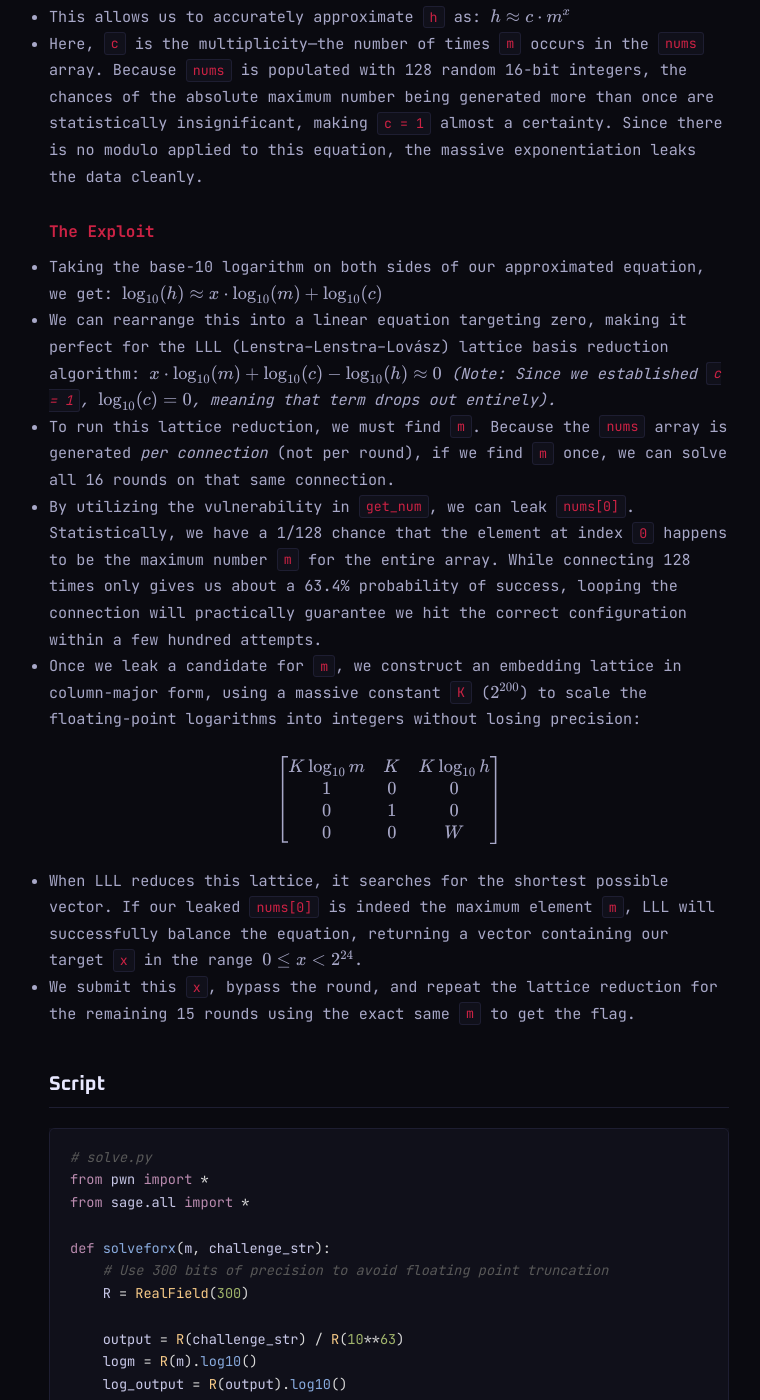
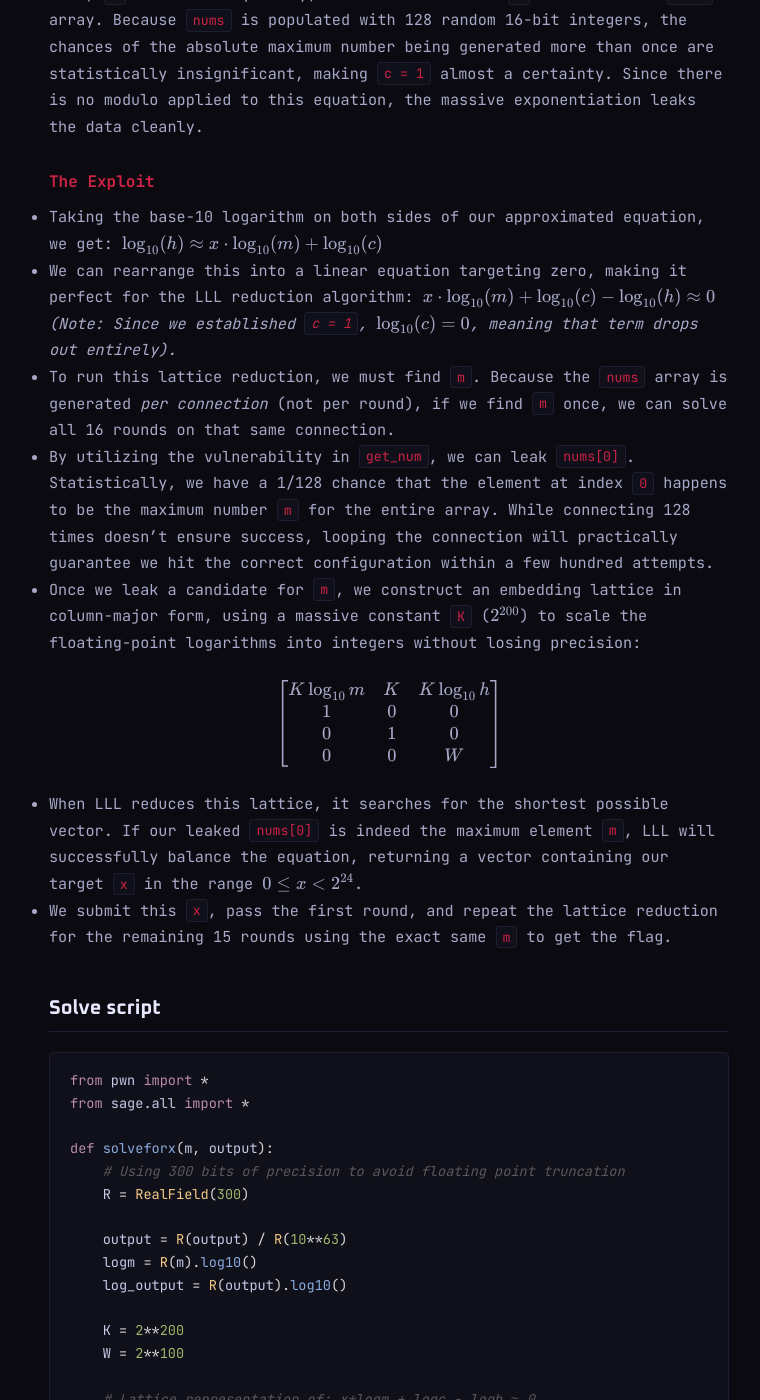
Before and after one commit to 1tsryd3r/1tsryd3r.github.io, a Jekyll site: the page built from _posts/2026-07-07-r3ticket.md, in a window 1280 px wide and 1400 px high, scrolled down 2194 px. Shown: the whole window, without its empty margins (251-1011 px from the left). Built offline with Jekyll 4.4.1, drawn with Linux system fonts in a browser that asks for light colours; some of the changed text lies outside the part shown.

Commit message:
some updates to formatting`
;

````diff
--- a/_posts/2026-07-07-r3ticket.md
+++ b/_posts/2026-07-07-r3ticket.md
@@ -9,19 +9,17 @@
 
 ## Challenge Description
 
-> Another ticket challenge! <br>
-> Handout: `chall.py`
+> Another ticket challenge!
 
 **Attachments:** `chall.py`
 
 ---
 
-## Analysis
-
-### TL;DR
+## TL;DR
 Bypassed an obfuscated array lookup using a logical flaw to leak the maximum array element. Modeled the subsequent large-exponent mathematical leak as a Closest Vector Problem (CVP) and used LLL lattice basis reduction to recover the random 24-bit exponent for all 16 rounds.
 
-### Analysis of chall.py
+## Analysis of chall.py
+
 - First off, in the `get_num()` function, we can see that the variable `part` can only ever evaluate to two values: `0` or `1`.
 
 ```python
@@ -62,15 +60,15 @@
 - The critical flaw here is that because `x` is so large (up to $2^{24}$), `h` is entirely dominated by the highest number in the `nums` array, which we will call `m`.
 - To prove this mathematically, assume the second highest number is `m-1`. The ratio of their terms in the sum is $((m-1)/m)^x$, which simplifies to $(1 - 1/m)^x$. Because `x` averages around $2^{23}$ and `m` is at most 65535, $(1 - 1/m)^x \approx e^{-x/m} \approx e^{-128} \approx 0$. The smaller terms are infinitesimally small.
 - This allows us to accurately approximate `h` as: $h \approx c \cdot m^x$
-- Here, `c` is the multiplicity—the number of times `m` occurs in the `nums` array. Because `nums` is populated with 128 random 16-bit integers, the chances of the absolute maximum number being generated more than once are statistically insignificant, making `c = 1` almost a certainty. Since there is no modulo applied to this equation, the massive exponentiation leaks the data cleanly.
+- Here, `c` is the multiplicity, the number of times `m` occurs in the `nums` array. Because `nums` is populated with 128 random 16-bit integers, the chances of the absolute maximum number being generated more than once are statistically insignificant, making `c = 1` almost a certainty. Since there is no modulo applied to this equation, the massive exponentiation leaks the data cleanly.
 
 ### The Exploit
 - Taking the base-10 logarithm on both sides of our approximated equation, we get:
   $\log_{10}(h) \approx x \cdot \log_{10}(m) + \log_{10}(c)$
-- We can rearrange this into a linear equation targeting zero, making it perfect for the LLL (Lenstra–Lenstra–Lovász) lattice basis reduction algorithm: $x \cdot \log_{10}(m) + \log_{10}(c) - \log_{10}(h) \approx 0$
+- We can rearrange this into a linear equation targeting zero, making it perfect for the LLL reduction algorithm: $x \cdot \log_{10}(m) + \log_{10}(c) - \log_{10}(h) \approx 0$ <br>
 *(Note: Since we established `c = 1`, $\log_{10}(c) = 0$, meaning that term drops out entirely).*
 - To run this lattice reduction, we must find `m`. Because the `nums` array is generated *per connection* (not per round), if we find `m` once, we can solve all 16 rounds on that same connection.
-- By utilizing the vulnerability in `get_num`, we can leak `nums[0]`. Statistically, we have a 1/128 chance that the element at index `0` happens to be the maximum number `m` for the entire array. While connecting 128 times only gives us about a 63.4% probability of success, looping the connection will practically guarantee we hit the correct configuration within a few hundred attempts.
+- By utilizing the vulnerability in `get_num`, we can leak `nums[0]`. Statistically, we have a 1/128 chance that the element at index `0` happens to be the maximum number `m` for the entire array. While connecting 128 times doesn't ensure success, looping the connection will practically guarantee we hit the correct configuration within a few hundred attempts.
 - Once we leak a candidate for `m`, we construct an embedding lattice in column-major form, using a massive constant `K` ($2^{200}$) to scale the floating-point logarithms into integers without losing precision:
 
 $$
@@ -83,20 +81,19 @@
 $$
 
 - When LLL reduces this lattice, it searches for the shortest possible vector. If our leaked `nums[0]` is indeed the maximum element `m`, LLL will successfully balance the equation, returning a vector containing our target `x` in the range $0 \le x < 2^{24}$.
-- We submit this `x`, bypass the round, and repeat the lattice reduction for the remaining 15 rounds using the exact same `m` to get the flag.
+- We submit this `x`, pass the first round, and repeat the lattice reduction for the remaining 15 rounds using the exact same `m` to get the flag.
 
-## Script
+## Solve script
 
 ```python
-# solve.py
 from pwn import *
 from sage.all import *
 
-def solveforx(m, challenge_str):
-    # Use 300 bits of precision to avoid floating point truncation
+def solveforx(m, output):
+    # Using 300 bits of precision to avoid floating point truncation
     R = RealField(300)
 
-    output = R(challenge_str) / R(10**63)
+    output = R(output) / R(10**63)
     logm = R(m).log10()
     log_output = R(output).log10()
 
@@ -147,7 +139,7 @@
 
         # If lattice fails, nums[0] was not the max element
         if x is None:
-            print("Lattice failed. Restarting...")
+            print("Trying again")
             success = False
             p.close()
             break
````
Also changed, not shown: other parts of _posts/2026-07-07-r3ticket.md (+2 -7 lines).
